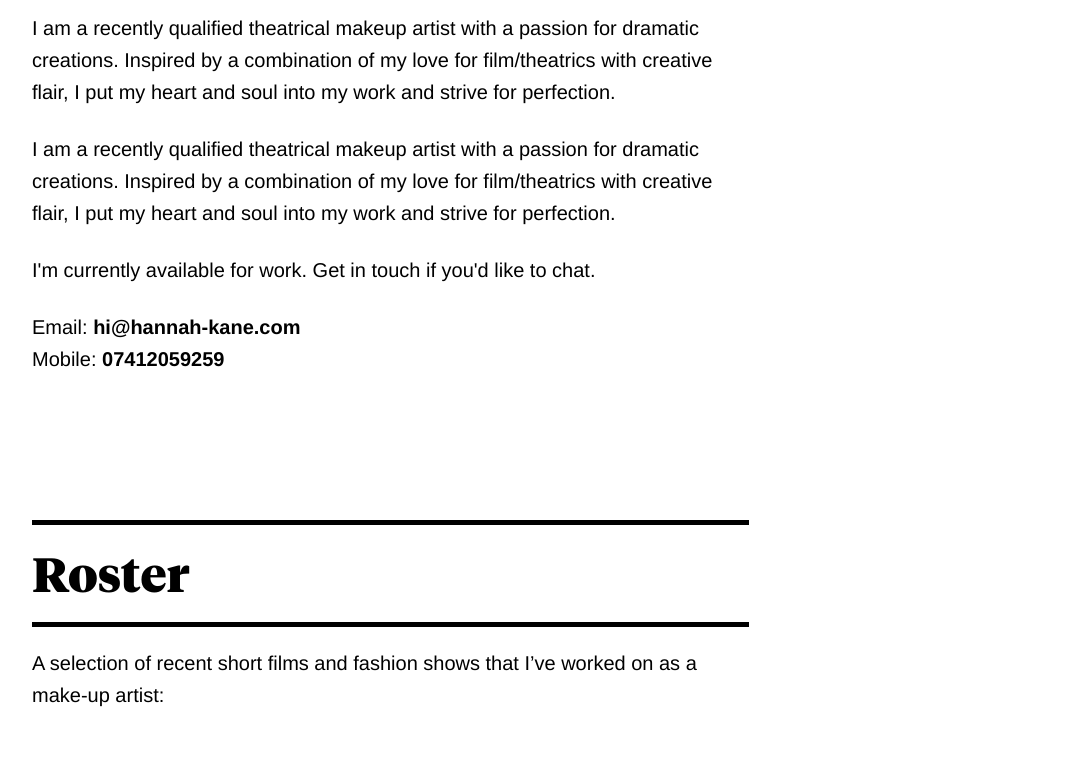
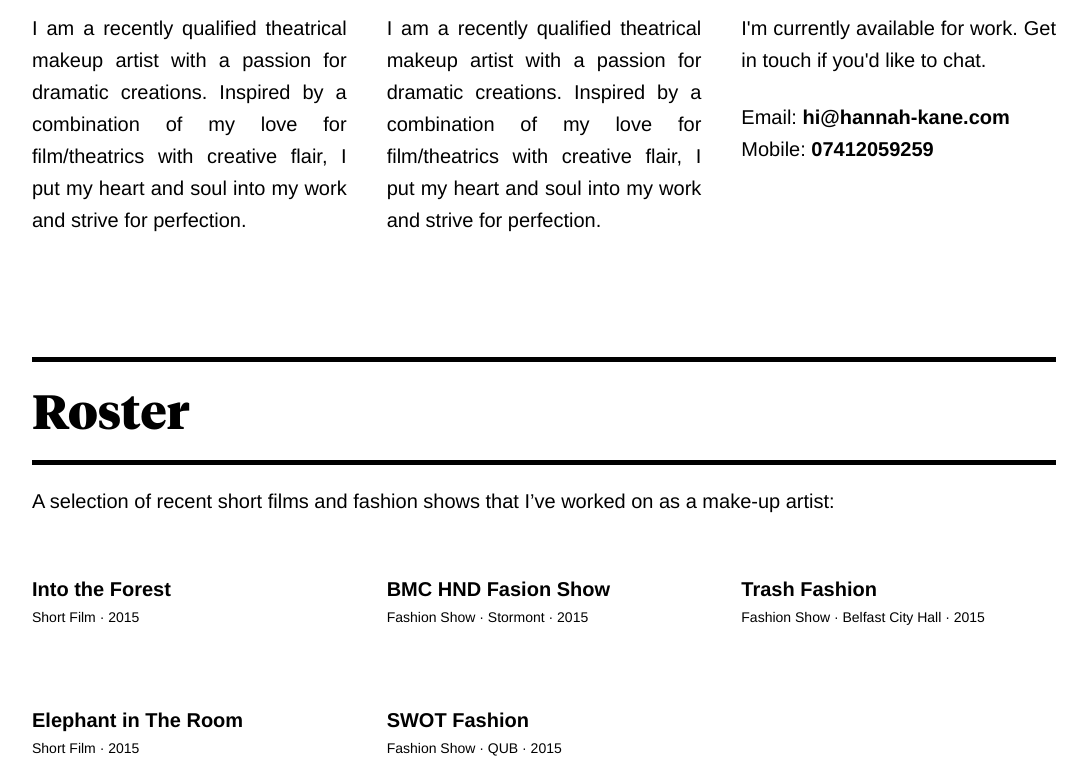
Before and after one commit to mckeever02/hannah-kane, a plain HTML site: page index.html in a window 1280 px wide. Shown: the part 820-1588 px from the top of the page, without its empty margins (96-1183 px from the left). Drawn offline with nearby package versions, Linux system fonts and the light colour scheme; some packages are replaced by stand-ins of ours.

Commit message:
added some columns for text

```diff
--- a/index.html
+++ b/index.html
@@ -67,9 +67,12 @@
       <div class="secondary-container">
         <div class="row">
           <div class="headline">
-              <h2 class="animated fadeIn">A humble girl from Belfast aspiring to work within the film industry.</h2>
-              <div class="headline-body animated fadeIn">
+              <div class="headline--headline">
+                <h2 class="animated fadeIn">A humble girl from Belfast aspiring to work within the film industry.</h2>
+              </div><!-- /headline-headline -->
+              <div class="headline--body animated fadeIn three-layout-columns">
                 <p>I am a recently qualified theatrical makeup artist with a passion for dramatic creations. Inspired by a combination of my love for film/theatrics with creative flair, I put my heart and soul into my work and strive for perfection.</p>
+
                 <p>I am a recently qualified theatrical makeup artist with a passion for dramatic creations. Inspired by a combination of my love for film/theatrics with creative flair, I put my heart and soul into my work and strive for perfection.</p>
 
                 <p>I'm currently available for work. Get in touch if you'd like to chat.</p>
@@ -78,8 +81,6 @@
                 Email: <a href="mailto:hi@hannah-kane.com">hi@hannah-kane.com</a><br>
                 Mobile: <a href="tel:07412059259">07412059259</a>
                 </p>
-
-
 
               </div><!-- /headline-body -->
           </div><!-- /headline -->
@@ -93,7 +94,7 @@
         <div class="row">
           <h3 class="section-header">Roster</h3>
           <p>A selection of recent short films and fashion shows that I’ve worked on as a make-up artist: </p>
-          <ul class="sublist two-layout-columns">
+          <ul class="sublist three-layout-columns">
             <li>
               <h4>Into the Forest</h4>
               <p>Short Film &middot; 2015 </p>
--- a/scss/_base-styles.scss
+++ b/scss/_base-styles.scss
@@ -18,6 +18,7 @@ body {
   font-weight: 400;
   font-family: $sans-serif;
   color: #000;
+  position: relative;
 }
 
 img {
@@ -99,15 +100,26 @@ img {
     margin-bottom: 4rem;
   }
 
-  .headline-body {
-    animation-delay: .8s;
-  }
   @media (min-width: $tablet-breakpoint) {
       margin-top: -14rem;
-      background: white;
       z-index: 2;
       h2 {
         padding: 2rem 2rem 0 0;
       }
   }
 }
+
+.headline--headline {
+
+  @media (min-width: $tablet-breakpoint) {
+    width: 70%;
+    background: #fff;
+  }
+}
+
+.headline--body {
+  animation-delay: .8s;
+  p {
+    text-align: justify;
+  }
+}
--- a/scss/_grid.scss
+++ b/scss/_grid.scss
@@ -89,6 +89,18 @@
 
 }
 
+.three-layout-columns {
+    column-count: 1;
+  @media (min-width: 695px ) {
+    column-count: 2;
+    column-gap: 4rem;
+  }
+  @media (min-width: 1060px) {
+    column-count: 3;
+  }
+
+}
+
 .two-layout-columns {
   -webkit-column-count: 1;
      -moz-column-count: 1;
@@ -103,9 +115,9 @@
 
 .secondary-container {
   @media (min-width: $tablet-breakpoint) {
-    width: 70%;
+    // width: 70%;
     position: relative;
-    max-width: 834px;
+    // max-width: 834px;
   }
 }
 
```
Also changed, not shown: css/site.live.css.
